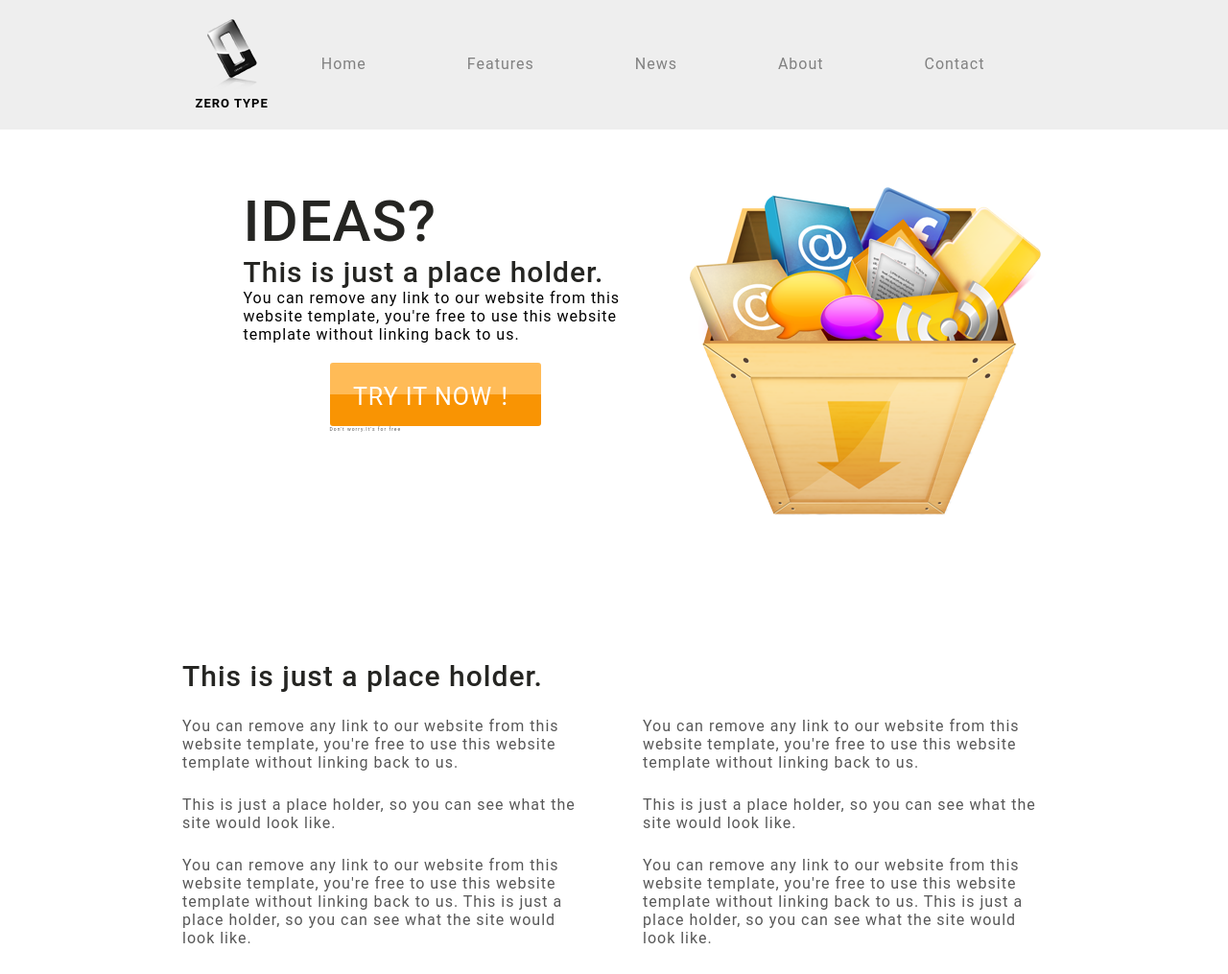
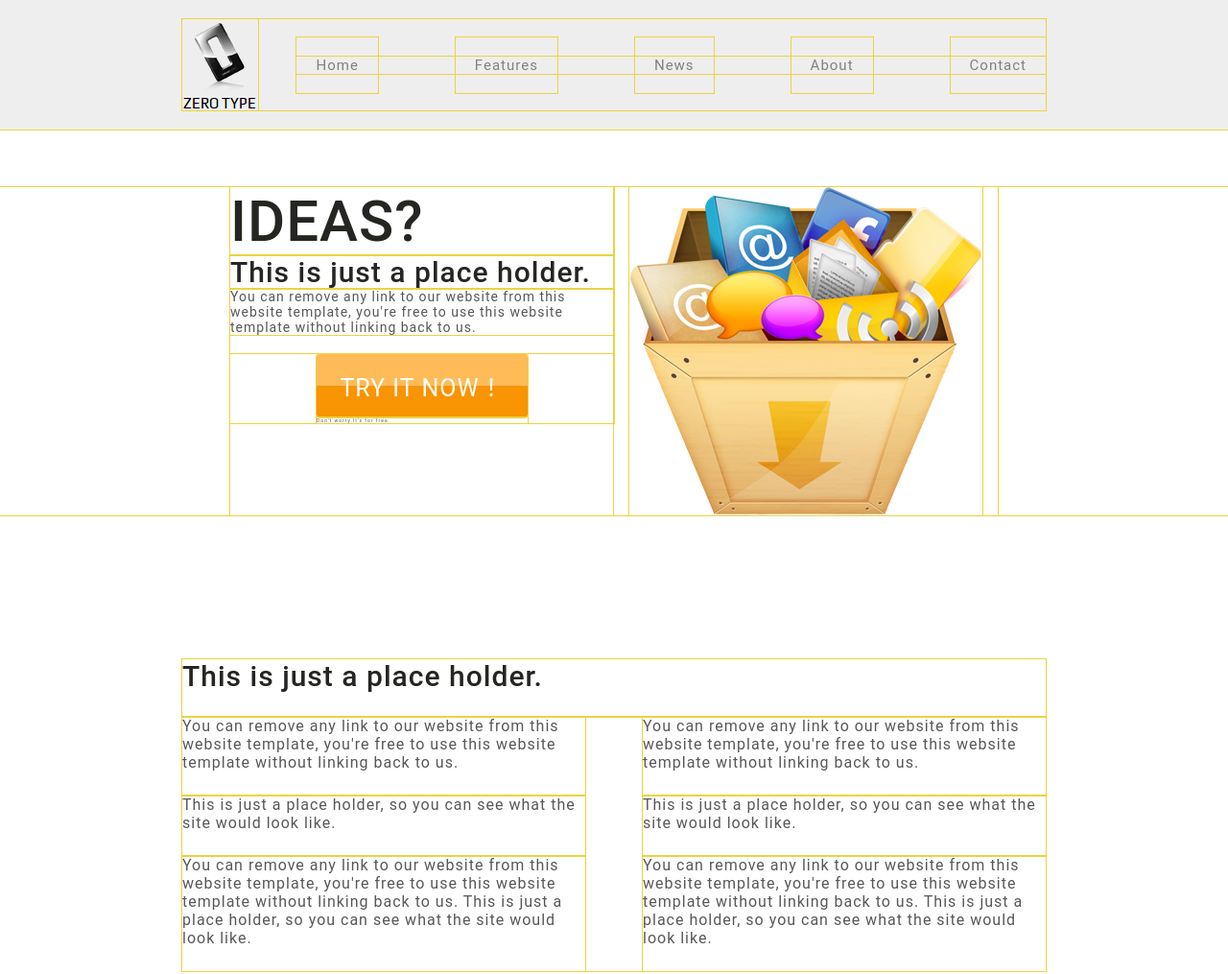
Before and after one commit to NoZ915/T1, a plain HTML site: page index.html in a window 1280 px wide. Shown: the top 1015 px of the page at 96% size. Drawn offline with Linux system fonts and the light colour scheme.

Commit message:
t1-v4 1st commit

```diff
--- a/index.html
+++ b/index.html
@@ -10,36 +10,45 @@
 </head>
 
 <body>
+  <h1>zerotype</h1>
   <header>
+    <div class="header_container">
       <div class="header_title">
-      <img src="./img/logo.png" alt="">
-      <h1>ZERO TYPE</h1>
+        <a href="##">
+          <img src="./img/zerotype.png" alt="zerotype_logo">
+        </a>
       </div>
       <nav>
-      <a href="##"><span>Home</span></a>
-      <a href="##"><span>Features</span></a>
-      <a href="##"><span>News</span></a>
-      <a href="##"><span>About</span></a>
-      <a href="##"><span>Contact</span></a>
+        <a href="##">Home</a>
+        <a href="##">Features</a>
+        <a href="##">News</a>
+        <a href="##">About</a>
+        <a href="##">Contact</a>
       </nav>
+    </div>
   </header>
 
   <main>
+    <div class="main_container">
       <div class="main_paragraph">
         <h2>IDEAS?</h2>
         <h3>This is just a place holder.</h3>
         <p>You can remove any link to our website from this website template, you're free to use this website template
           without
           linking back to us.</p>
-      <div class="main_btn-container">
+        <div class="main_button-container">
           <button>TRY IT NOW！</button>
           <span>Don't worry.It's for free</span>
         </div>
       </div>
-    <img src="./img/box.png" alt="">
+      <div class="main_img-container">
+        <img src="./img/box.png" alt="box_img">
+      </div>
+    </div>
   </main>
 
   <article>
+    <div class="article_container">
       <h3>This is just a place holder.</h3>
       <div class="article_paragraph">
         <p>You can remove any link to our website from this website template, you're free to use this website template
@@ -52,6 +61,7 @@
         <p>This is just a place holder, so you can see what the site would look like.</p>
         <p>You can remove any link to our website from this website template, you're free to use this website template
           without linking back to us. This is just a place holder, so you can see what the site would look like.</p>
+      </div>
     </div>
   </article>
 
--- a/style.css
+++ b/style.css
@@ -1,80 +1,90 @@
 *{
+  padding:0;
+  margin:0;
+
   font-family: 'Roboto', sans-serif;
   letter-spacing: 1px;
 
-  padding:0 auto;
-  margin:0 auto;
-  /* border: 0.5px solid rgb(236, 211, 64); */
+  outline: 0.5px solid rgb(236, 211, 64);
 }
 
 /* --------header-------- */
+h1{
+  display: none;
+}
 header{
+  padding: 20px 0px;
+  min-width: 900px;
+
   background-color: #eee;
-  text-align: center;
-  padding: 20px 0px;
 }
-.header_title h1{
-  font-size: 13px;
-  font-weight: 600;
+.header_container{
+  margin: 0 auto;
+  width: 900px;
+  text-align-last: justify;
 }
 .header_title{
   display: inline-block;
   vertical-align: middle;
 }
-.header_title img, .header_title h1{
-  display: block;
+.header_title a{
+  display: inline-block;
+  vertical-align: middle;
 }
-header nav{
+.header_title img{
+  vertical-align: middle;
+}
+nav{
   display: inline-block;
+  vertical-align: middle;
+
+  font-size: 0;
 }
-header a{
+nav a{
+  padding: 20px 20px;
   text-decoration: none;
+
+  font-size: 15px;
   color: #818181;
-  padding: 30px 50px;
 }
-header a:hover{
+nav a+a{
+  margin-left: 80px;
+}
+nav a:hover{
   color: #f7a220;
 }
 
 /* --------main-------- */
 main{
-  text-align: center;
   margin: 60px 0;
+  min-width: 900px;
+
+  font-size: 0;
 }
-.main_paragraph, main img{
+.main_container{
+  margin: 0 auto;
+  width: 800px;
+  letter-spacing: 0;
+}
+.main_img-container{
   display: inline-block;
+  width: 50%;
   vertical-align: top;
 }
+.main_img-container img{
+  display: block;
+  margin: 0 auto;
+}
 .main_paragraph{
-  width: 400px;
+  display: inline-block;
+  width: 50%;
   text-align: left;
-  margin: 0 60px;
 }
 .main_paragraph p{
   margin-bottom: 20px;
-}
-.main_btn-container{
-  text-align: center;
-}
-.main_btn-container button,
-.main_btn-container span{
-  display: block;
-  width: 220px;
-}
-.main_btn-container button{
-  font-size: 25px;
-  color: white;
-  background: linear-gradient(#ffbb57 0%,#ffbb57 50%,#f99403 50%,#f99403 100%);
 
-  padding: 15px;
-  border: none;
-  border-radius: 3px;
-}
-.main_btn-container span{
-  font-size: 5px;
+  font-size: 14px;
   color: #585858;
-
-  text-align: left;
 }
 .main_paragraph h2{
   font-size: 60px;
@@ -86,26 +96,49 @@ main{
   font-weight: 500;
   color:rgb(37, 37, 34);
 }
+.main_button-container button{
+  display: block;
+  border: none;
+  border-radius: 3px;
+  margin: 0 auto;
+  padding: 15px;
+  width: 220px;
+
+  background: linear-gradient(#ffbb57 0%,#ffbb57 50%,#f99403 50%,#f99403 100%);
+  font-size: 25px;
+  color: white;
+}
+.main_button-container span{
+  display: block;
+  margin: 0 auto;
+  width: 220px;
+
+  font-size: 5px;
+  color: #585858;
+}
 
 /* --------article-------- */
 article{
-  text-align: center;
   margin: 150px auto;
   max-width: 900px;
+  min-width: 900px;
+}
+.article_container{
+  width: 900px;
 }
 article p{
+  padding-bottom: 25px;
+  text-align: left;
+
   color: #585858;
-
-  text-align: left;
-  padding-bottom: 25px;
 }
 article h3{
+  padding-bottom: 25px;
+  text-align: left;
+
   font-size: 30px;
   font-weight: 500;
   color:rgb(37, 37, 34);
-
-  text-align: left;
-  padding-bottom: 25px;
 }
 .article_paragraph{
   columns: 2;
@@ -114,26 +147,26 @@ article h3{
 
 /* --------footer-------- */
 footer{
-  background-color: #eee;
+  position: relative;
   height: 79px;
   text-align: center;
 
-  position: relative;
+  background-color: #eee;
 }
 footer img, footer a{
   width: 25px;
   height: 25px;
 }
 footer a{
+  display: inline-block;
   padding: 0 6px;
-  display: inline-block;
 }
 footer li{
   display: inline-block;
 }
 footer ul{
+  margin-left: 450px;
   padding-left: 0;
-  margin-left: 450px;
 }
 footer span{
   font-size: 10px;
@@ -144,15 +177,15 @@ footer span, footer ul{
   vertical-align: middle;
 }
 footer div{
-  width: fit-content;
-
   position: absolute;
   top: 50%;
   left: 50%;
   transform: translate(-50%,-50%);
+
+  width: fit-content;
 }
 
-@media screen and (max-width: 900px) {
+/* @media screen and (max-width: 900px) {
   .header_title{
     margin-bottom: 20px;
   }
@@ -194,4 +227,4 @@ footer div{
     margin: 0px;
     margin-top: 10px;
   }
-}
+} */
```
Also changed, not shown: img/zerotype.png (added). Lines whose indentation alone changed are shown as unchanged.
